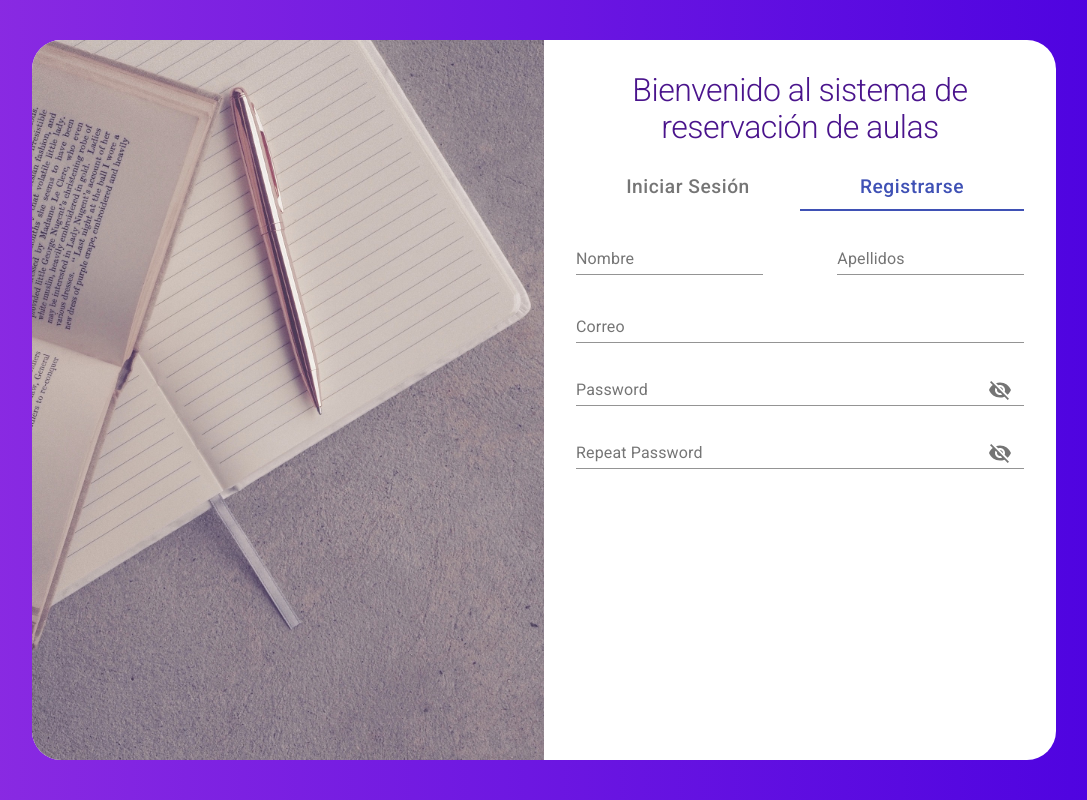
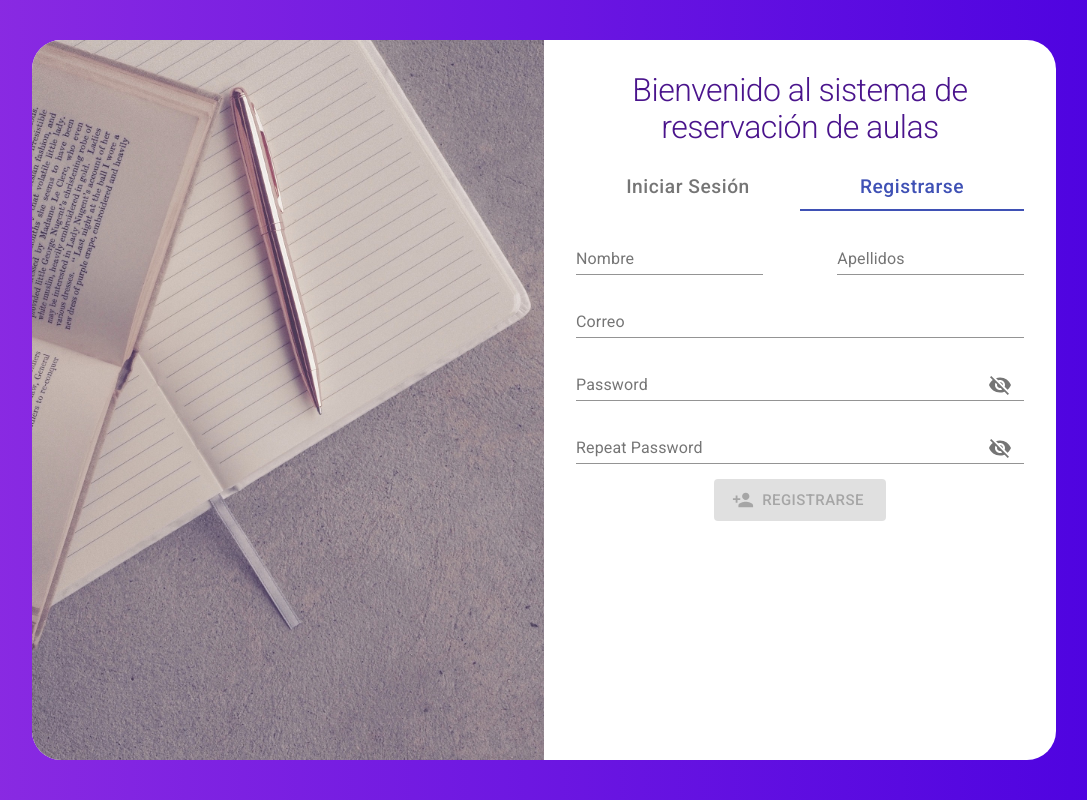
Before and after one commit to CarlosSaSa/reservation-app, a React (Create React App) app: page / in a window 1280 px wide. Both pictures are taken after a click on the tab "Registrarse". Shown: the whole page, without its empty margins (96-1183 px from the left). Built offline with nearby package versions, Linux system fonts and the light colour scheme.

Commit message:
Se agrego validación de formulario

```diff
--- a/package.json
+++ b/package.json
@@ -8,9 +8,11 @@
     "@testing-library/jest-dom": "^4.2.4",
     "@testing-library/react": "^9.5.0",
     "@testing-library/user-event": "^7.2.1",
+    "formik": "^2.1.7",
     "react": "^16.13.1",
     "react-dom": "^16.13.1",
-    "react-scripts": "3.4.3"
+    "react-scripts": "3.4.3",
+    "yup": "^0.29.3"
   },
   "scripts": {
     "start": "react-scripts start",
--- a/src/components/AppBar/AppBar.js
+++ b/src/components/AppBar/AppBar.js
@@ -2,6 +2,10 @@ import React, { Fragment, useState } from 'react';
 import { useAppBar } from '../../styles/styleTabs';
 import { AppBar, Box, Tab, Tabs } from '@material-ui/core';
 import { FormRegister } from '../formRegister';
+import { Formik } from 'formik';
+import { RegisterForm } from '../../utils/FormObjects';
+import { SchemaRegister } from '../../utils/SchemasForm';
+
 
 export const AppBarLeft = () => {
 
@@ -11,6 +15,12 @@ export const AppBarLeft = () => {
     const handleChange = (event, newValue) => {
         setValue(newValue);
     };
+
+    // Unicamente se ejecuta cuando el formulario es valido
+    const onSubmit = (field, actions) => {
+        console.log(field);
+        actions.setSubmitting(false);
+    }
 
     return (
         <Fragment>
@@ -23,7 +33,12 @@ export const AppBarLeft = () => {
             <TabPanel value={value} index={0}>
             </TabPanel>
             <TabPanel value={value} index={1}>
-                <FormRegister />
+               <Formik
+                    initialValues = { RegisterForm }
+                    validationSchema = { SchemaRegister }
+                    onSubmit = { onSubmit }
+                    children = { props => <FormRegister {...props} /> }
+                />
             </TabPanel>
         </Fragment>
     )
--- a/src/components/formRegister.js
+++ b/src/components/formRegister.js
@@ -1,33 +1,47 @@
 import React, { useState } from 'react';
-import { FormControl, Grid, IconButton, Input, InputAdornment, InputLabel, TextField } from '@material-ui/core';
+import { Button, FormControl, FormHelperText, Grid, IconButton, Input, InputAdornment, InputLabel, TextField } from '@material-ui/core';
 import Visibility from '@material-ui/icons/Visibility';
 import VisibilityOff from '@material-ui/icons/VisibilityOff';
 import { useStyleForm } from '../styles/styleTabs';
+import PersonAddIcon from '@material-ui/icons/PersonAdd';
 
-export const FormRegister = () => {
+export const FormRegister = (props) => {
+
+  const { handleChange, values: Values, handleSubmit, isValid, dirty, errors, touched, handleBlur } = props;
+  console.log(props);
 
   const classesForm = useStyleForm();
-  const [values, setValues] = useState({ password: '', showPassword: false} );
-  const [repeatPassword, setRepeatPassword] = useState({ repeatPassword: '', showRepitPassword: false} );
+  const [values, setValues] = useState({ password: '', showPassword: false });
+  const [repeatPassword, setRepeatPassword] = useState({ repeatPassword: '', showRepitPassword: false });
 
   const handleShowPassword = (prop) => (event) => {
     setValues({ ...values, [prop]: event.target.value });
+    handleChange(event);
   }
 
   const handleShowRepeatPassword = (prop) => (event) => {
     setRepeatPassword({ ...repeatPassword, [prop]: event.target.value });
+    handleChange(event);
   }
 
   return (
-    <form noValidate autoComplete="off">
+    // con onSubmit evitacion la propagacion del evento es decir que se recarge de nuevo la pagina
+    <form noValidate autoComplete="off" onSubmit={ handleSubmit }>
       <Grid container justify="space-between">
         <Grid item xs={12} md={5}>
           <TextField
             className={classesForm.espacio}
             label="Nombre"
+            margin = "none"
             placeholder="Ej. Ian"
             fullWidth
             multiline
+            name="nombre"
+            onBlur = { handleBlur }
+            onChange={handleChange}
+            value ={ Values.nombre }
+            error = { touched.nombre && errors.nombre ? true : false }
+            helperText={ touched.nombre && errors.nombre && errors.nombre }
           />
         </Grid>
         <Grid item xs={12} md={5}>
@@ -35,8 +49,15 @@ export const FormRegister = () => {
             className={classesForm.espacio}
             label="Apellidos"
             placeholder="Ej. Vn"
+            margin="none"
             fullWidth
             multiline
+            name="apellido"
+            onChange={handleChange}
+            onBlur = { handleBlur }
+            value = { Values.apellido }
+            error = { touched.apellido && errors.apellido ? true : false  }
+            helperText={ touched.apellido && errors.apellido && errors.apellido }
           />
         </Grid>
         <Grid item xs={12}>
@@ -46,52 +67,76 @@ export const FormRegister = () => {
             placeholder="Ej. yo@com.mx"
             fullWidth
             multiline
-            margin="dense"
+            margin="none"
+            name="correo"
+            value = { Values.correo }
+            onChange={handleChange}
+            onBlur = { handleBlur }
+            error = { touched.correo && errors.correo ? true: false }
+            helperText={ touched.correo && errors.correo && errors.correo  }
           />
         </Grid>
         <Grid item xs={12}>
-          <FormControl fullWidth className={classesForm.espacio}>
+          <FormControl fullWidth className={classesForm.espacio} error = { touched.password && errors.password ? true: false }>
             <InputLabel htmlFor="standard-adornment-password">Password</InputLabel>
             <Input
               id="standard-adornment-password"
               type={values.showPassword ? 'text' : 'password'}
-              value={values.password}
+              value={Values.password}
+              name="password"
               onChange={handleShowPassword('password')}
+              onBlur = { handleBlur }
               endAdornment={
                 <InputAdornment position="end">
                   <IconButton
                     aria-label="toggle password visibility"
-                    onClick={ () => setValues({ ...values, showPassword: !values.showPassword }) }
-                    onMouseDown={ (e) => e.preventDefault() }
+                    onClick={() => setValues({ ...values, showPassword: !values.showPassword })}
+                    onMouseDown={(e) => e.preventDefault()}
                   >
                     {values.showPassword ? <Visibility /> : <VisibilityOff />}
                   </IconButton>
                 </InputAdornment>
               }
             />
+            { touched.password && errors.password && <FormHelperText> { errors.password } </FormHelperText> }
           </FormControl>
         </Grid>
-        <Grid item xs={12}>
-        <FormControl fullWidth className={classesForm.espacio}>
+        <Grid container item xs={12} justify="center">
+          <FormControl fullWidth className={classesForm.espacio} error = { touched.repeatPassword && errors.repeatPassword ? true: false }>
             <InputLabel htmlFor="standard-adornment-repeatpassword">Repeat Password </InputLabel>
             <Input
               id="standard-adornment-repeatpassword"
               type={repeatPassword.showRepitPassword ? 'text' : 'password'}
-              value={ repeatPassword.repeatPassword }
+              value={Values.repeatPassword}
+              name="repeatPassword"
+              onBlur = { handleBlur }
               onChange={handleShowRepeatPassword('repeatPassword')}
               endAdornment={
                 <InputAdornment position="end">
                   <IconButton
                     aria-label="toggle password visibility"
-                    onClick={ () => setRepeatPassword({ ...repeatPassword, showRepitPassword: !repeatPassword.showRepitPassword }) }
-                    onMouseDown={ (e) => e.preventDefault() }
+                    onClick={() => setRepeatPassword({ ...repeatPassword, showRepitPassword: !repeatPassword.showRepitPassword })}
+                    onMouseDown={(e) => e.preventDefault()}
                   >
                     {repeatPassword.showRepitPassword ? <Visibility /> : <VisibilityOff />}
                   </IconButton>
                 </InputAdornment>
               }
             />
+            {touched.repeatPassword && errors.repeatPassword && <FormHelperText> { errors.repeatPassword } </FormHelperText> }
           </FormControl>
+
+          <Button
+            className={ classesForm.boton }
+            type="submit"
+            variant="contained"
+            color="primary"
+            size="large"
+            disabled= { !(isValid && dirty)  }
+            startIcon={<PersonAddIcon />}
+          >
+            Registrarse
+      </Button>
         </Grid>
       </Grid>
     </form>
--- a/src/styles/styleHeader.js
+++ b/src/styles/styleHeader.js
@@ -1,11 +1,10 @@
 import { makeStyles } from "@material-ui/core/styles";
 import logo from "../assets/img/logo.jpg"
-
 
 export const useHeader = makeStyles( (theme) => ({
 
     header: {
-        height: '100vh',
+        height: '800px',
         display: 'flex',
         alignItems: 'center',
         justifyContent: 'center',
@@ -17,6 +16,7 @@ export const useHeader = makeStyles( (theme) => ({
         width: '80%',
         background: '#fff',
         borderRadius: '29px 29px 29px 29px',
+        position: 'relative'
     },
 
     logo: {
--- a/src/styles/styleTabs.js
+++ b/src/styles/styleTabs.js
@@ -30,5 +30,10 @@ export const useStyleForm = makeStyles((theme) => ({
         [theme.breakpoints.down("xs")] : {
             marginBottom: '5px'
         }
+    },
+
+    boton: {
+        textAlign: 'center'
     }
+
 }))
--- /dev/null
+++ b/src/utils/FormObjects.js
@@ -0,0 +1,7 @@
+export const RegisterForm = {
+    nombre: '',
+    apellido: '',
+    correo: '',
+    password: '',
+    repeatPassword: ''
+}
--- /dev/null
+++ b/src/utils/SchemasForm.js
@@ -0,0 +1,9 @@
+import * as Yup from "yup";
+
+export const SchemaRegister = Yup.object().shape({
+    nombre: Yup.string().required('El nombre es obligatorio'),
+    apellido: Yup.string().required('Los apellidos son requeridos'),
+    correo: Yup.string().required('El correo es requerido').email('Debe ser un email valido'),
+    password: Yup.string().min(5, 'La contraseña debe tener al menos 5 caracteres').required('El password es obligatorio'),
+    repeatPassword: Yup.string().oneOf([ Yup.ref('password'), null ], 'Las contraseñas deben coincider').required('Debe escribir la confirmación de la contraseña')
+});
```
Also changed, not shown: src/assets/img/classroom.jpg (added), 1 other file (tests, documents, lock files or other folders).
